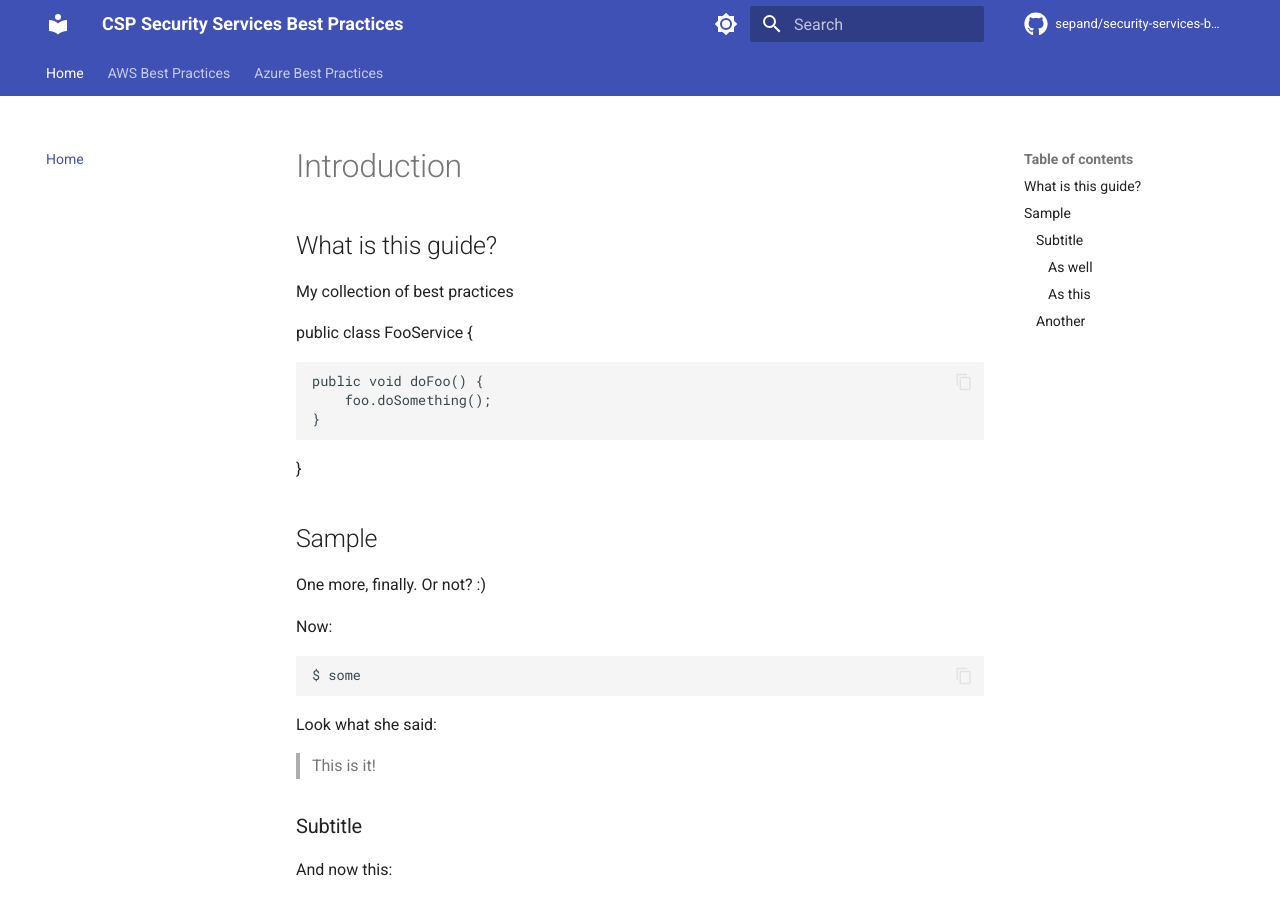
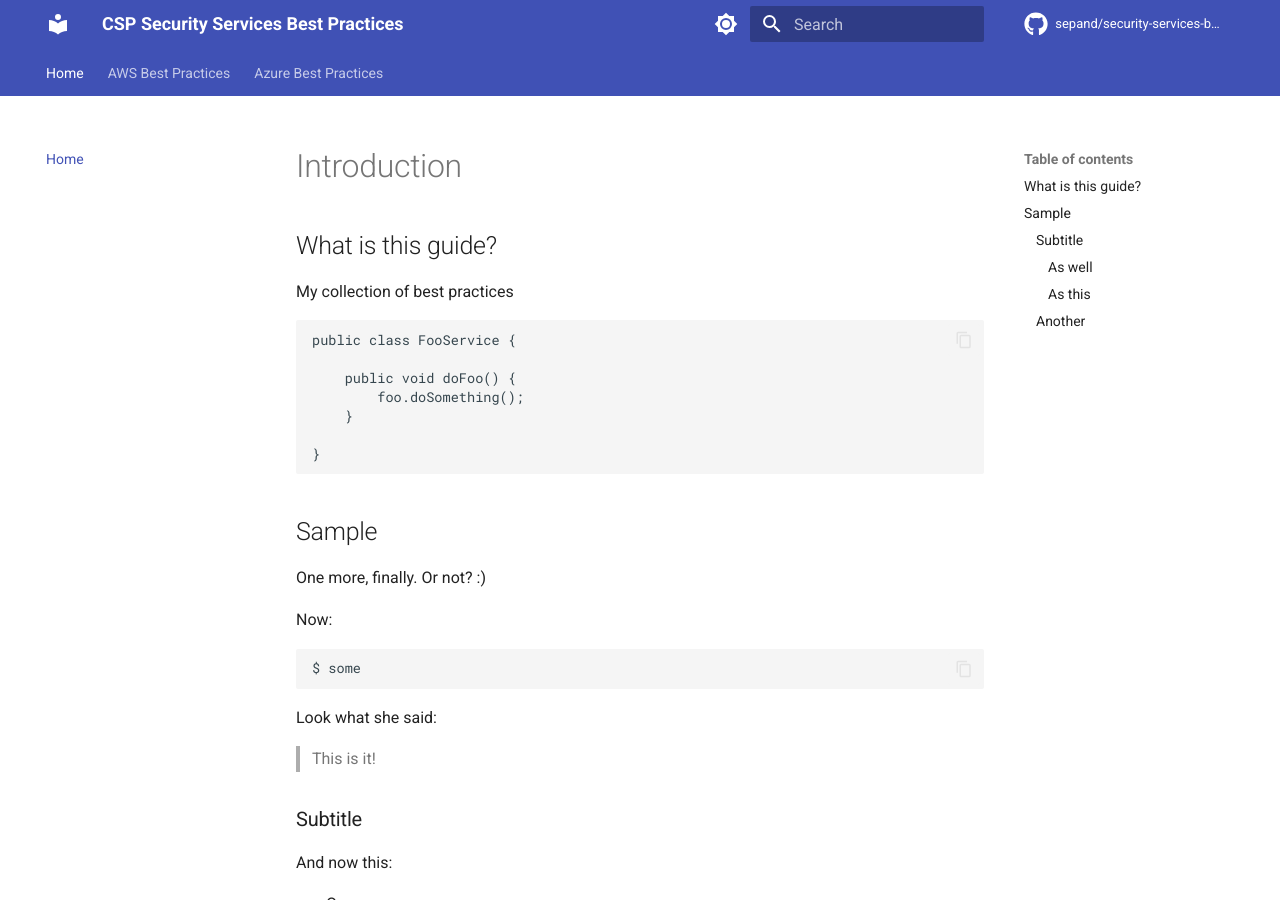
Before and after one commit to sepand/sepand.github.io, an MkDocs documentation site: the page built from docs/en/index.md, in a window 1280 px wide and 900 px high. Built offline with MkDocs 1.6.1 and Material for MkDocs 9.7.7, drawn with Linux system fonts in a browser that asks for light colours; comment, search, counter and statistics services are not loaded.

Commit message:
Update index.md

````diff
--- a/docs/en/index.md
+++ b/docs/en/index.md
@@ -6,7 +6,7 @@ My collection of best practices
 
 
 
-
+```java
 public class FooService {
 
     public void doFoo() {
@@ -14,6 +14,7 @@ public class FooService {
     }
 
 }
+```
 
 ## Sample
 
@@ -21,7 +22,7 @@ One more, finally. Or not? :)
 
 Now:
 
-```
+```shell
 $ some
 ```
 
````
